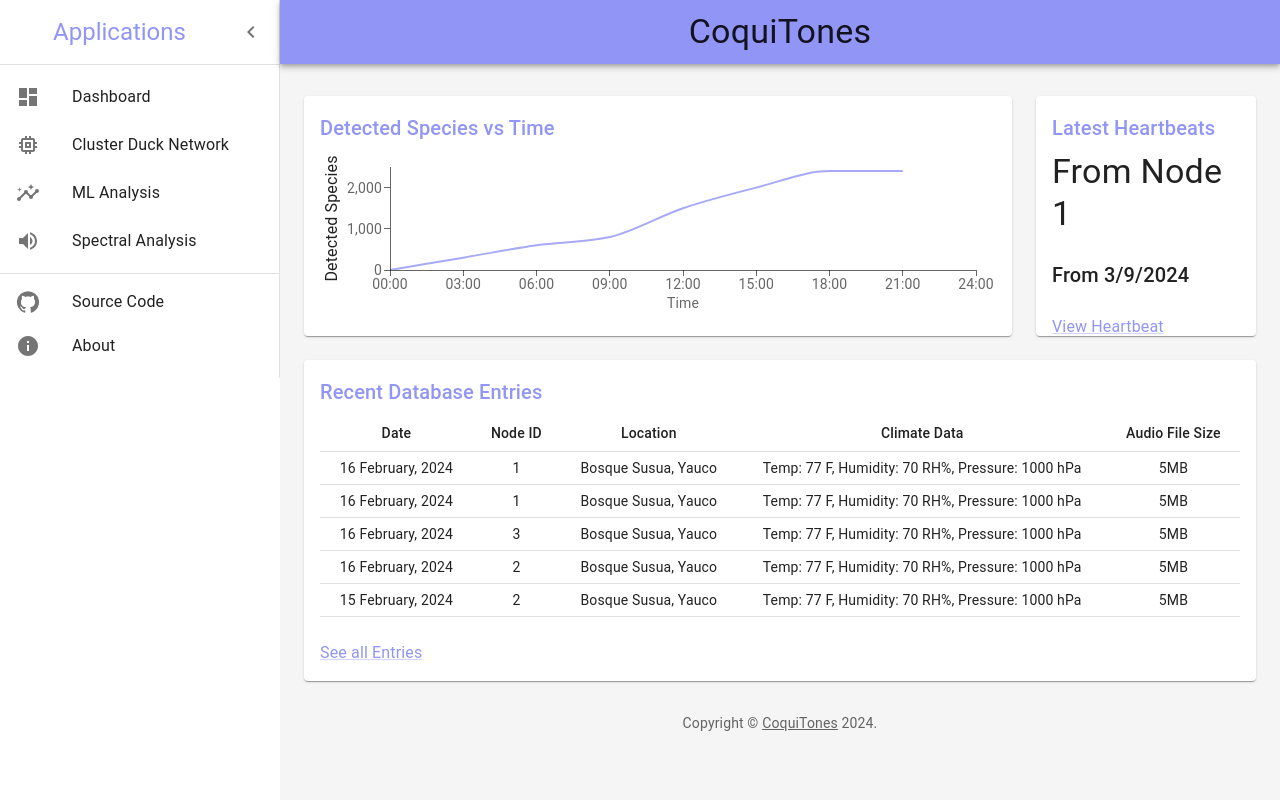
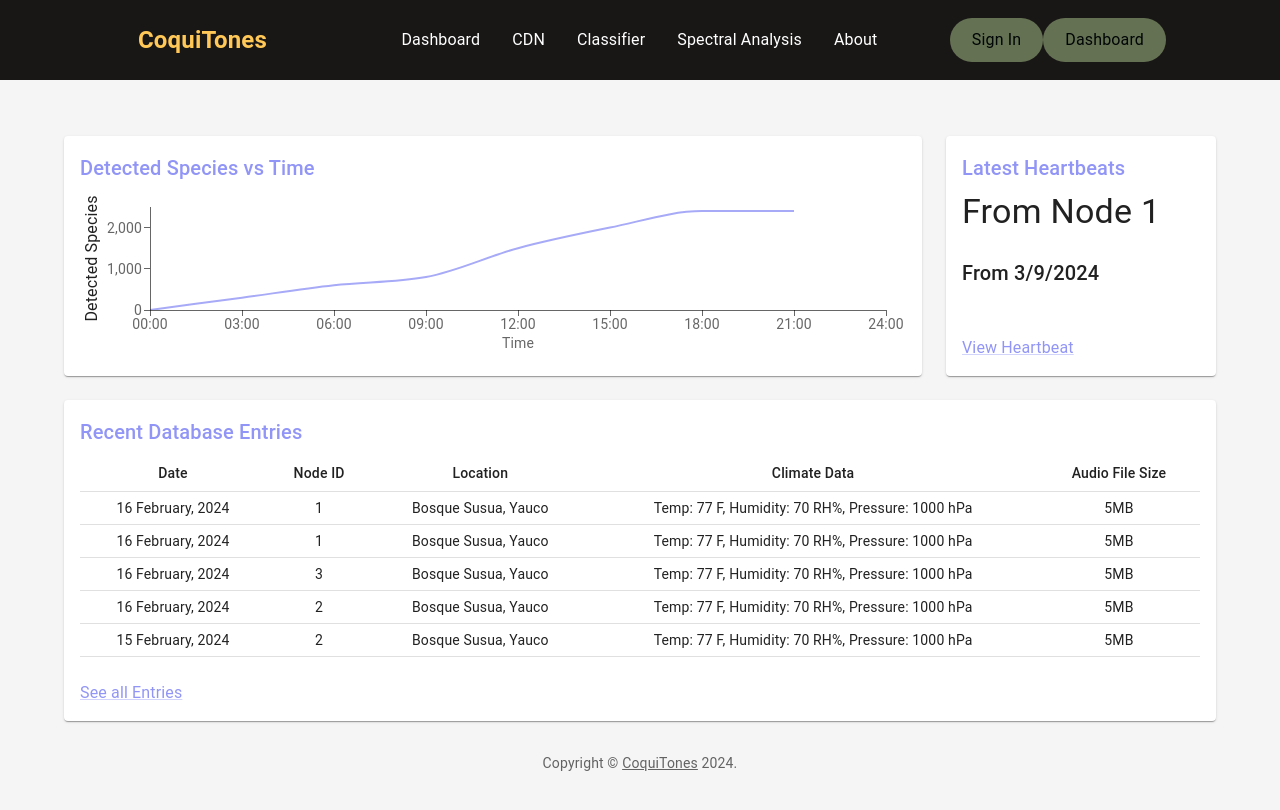
Before and after one commit to AlonsoUriarte14/CoquiTones, a React (Create React App) app in the folder Frontend/: page / in a window 1280 px wide. Shown: the top 810 px of the page. Built offline with nearby package versions, Linux system fonts and the light colour scheme.

Commit message:
Implemented styled Navigation Bar

```diff
--- a/Frontend/package.json
+++ b/Frontend/package.json
@@ -18,9 +18,11 @@
     "react": "^18.2.0",
     "react-audio-player": "^0.17.0",
     "react-dom": "^18.2.0",
+    "react-icons": "^5.0.1",
     "react-plotly.js": "^2.6.0",
     "react-router-dom": "^6.22.2",
     "react-scripts": "5.0.1",
+    "react-scroll": "^1.9.0",
     "web-vitals": "^2.1.4"
   },
   "scripts": {
--- /dev/null
+++ b/Frontend/src/components/shared/Navbar.jsx
@@ -0,0 +1,148 @@
+import React from 'react';
+import { styled } from '@mui/material/styles';
+import { FaBars } from 'react-icons/fa';
+import { Link as LinkRouter } from 'react-router-dom';
+import { Link as LinkScroll } from 'react-scroll';
+
+const Nav = styled('nav')(({ theme }) => ({
+  background: '#191716',
+  height: 80,
+  marginTop: -40,
+  display: 'flex',
+  justifyContent: 'center',
+  alignItems: 'center',
+  fontSize: '1rem',
+  position: 'sticky',
+  top: 0,
+  zIndex: 10,
+  [theme.breakpoints.down('sm')]: {
+    transition: '0.8s all ease',
+  },
+}));
+
+const NavbarContainer = styled('div')({
+  display: 'flex',
+  justifyContent: 'space-between',
+  height: 80,
+  zIndex: 1,
+  width: '100%',
+  padding: '0 24px',
+  maxWidth: 1100,
+});
+
+const NavLogo = styled(LinkRouter)({
+  color: '#ffc857',
+  justifySelf: 'flex-start',
+  cursor: 'pointer',
+  fontSize: '1.5rem',
+  display: 'flex',
+  alignItems: 'center',
+  marginLeft: 24,
+  fontWeight: 'bold',
+  textDecoration: 'none',
+});
+
+const MobileIcon = styled('div')(({ theme }) => ({
+  display: 'none',
+  [theme.breakpoints.down('sm')]: {
+    display: 'block',
+    position: 'absolute',
+    top: 0,
+    right: 0,
+    transform: 'translate(-100%, 60%)',
+    fontSize: '1.8rem',
+    cursor: 'pointer',
+    color: '#657153',
+  },
+}));
+
+const NavMenu = styled('ul')(({ theme }) => ({
+  display: 'flex',
+  alignItems: 'center',
+  listStyle: 'none',
+  textAlign: 'center',
+  marginRight: -22,
+  [theme.breakpoints.down('sm')]: {
+    display: 'none',
+  },
+}));
+
+const NavItem = styled('li')({
+  height: 80,
+});
+
+const NavLinks = styled(LinkScroll)({
+  color: '#fff',
+  display: 'flex',
+  alignItems: 'center',
+  textDecoration: 'none',
+  padding: '0 1rem',
+  height: '100%',
+  cursor: 'pointer',
+  '&.active': {
+    borderBottom: '3px solid #657153',
+  },
+});
+
+const NavBtn = styled('nav')(({ theme }) => ({
+  display: 'flex',
+  alignItems: 'center',
+  [theme.breakpoints.down('sm')]: {
+    display: 'none',
+  },
+}));
+
+const NavBtnLink = styled(LinkRouter)({
+  borderRadius: 50,
+  background: '#657153',
+  whiteSpace: 'nowrap',
+  padding: '10px 22px',
+  color: '#010606',
+  fontSize: 16,
+  outline: 'none',
+  border: 'none',
+  cursor: 'pointer',
+  transition: 'all 0.2s ease-in-out',
+  textDecoration: 'none',
+  '&:hover': {
+    transition: 'all 0.2s ease-in-out',
+    background: '#fff',
+    color: '#010606',
+  },
+});
+
+const Navbar = ({ toggle }) => {
+  return (
+    <Nav>
+      <NavbarContainer>
+        <NavLogo to='/'>CoquiTones</NavLogo>
+        <MobileIcon onClick={toggle}>
+          <FaBars />
+        </MobileIcon>
+        <NavMenu>
+          <NavItem>
+            <NavLinks to='dashboard'>Dashboard</NavLinks>
+          </NavItem>
+          <NavItem>
+            <NavLinks to='cdn'>CDN</NavLinks>
+          </NavItem>
+          <NavItem>
+            <NavLinks to='classifier'>Classifier</NavLinks>
+          </NavItem>
+          <NavItem>
+            <NavLinks to='spectralAnalysis'>Spectral Analysis</NavLinks>
+          </NavItem>
+          <NavItem>
+            <NavLinks to='about'>About</NavLinks>
+          </NavItem>
+        </NavMenu>
+        <NavBtn>
+          <NavBtnLink to="/signin">Sign In</NavBtnLink>
+          <NavBtnLink to="/dashboard">Dashboard</NavBtnLink>
+        </NavBtn>
+      </NavbarContainer>
+    </Nav>
+  );
+}
+
+export default Navbar;
--- a/Frontend/src/pages/About.jsx
+++ b/Frontend/src/pages/About.jsx
@@ -14,6 +14,7 @@ import RolandoPic from '../components/images/RolandoRiosPFP.jpeg'
 import BarAndNav from "../components/shared/BarAndNav";
 import theme from "../components/shared/Theme"
 import FileUpload from "../components/shared/FileUpload";
+import Navbar from "../components/shared/Navbar";
 
 const studentList = [{name: "Diego A. Santiago Uriarte", image: DiegoPic, bio: "Software Engineer Student" },
                      {name: "Edwin J. Camuy Medina", image: EdwinPic, bio: 'Software Engineer Student' },
@@ -23,9 +24,10 @@ const About = () => {
 
     return (
         <ThemeProvider theme={theme}>
+            <Navbar />
             <Box sx={{ display: 'flex' }} >
                 <CssBaseline />
-                <BarAndNav />
+
                 <Box
                     component="main"
                     sx={{
--- a/Frontend/src/pages/Dashboard.jsx
+++ b/Frontend/src/pages/Dashboard.jsx
@@ -13,9 +13,8 @@ import Link from '@mui/material/Link';
 import Chart from '../components/dashboard/Chart';
 import Heartbeats from '../components/dashboard/Deposits';
 import RecentEntries from '../components/dashboard/Orders';
+import Navbar from '../components/shared/Navbar';
 
-
-import BarAndNav from '../components/shared/BarAndNav';
 import theme from '../components/shared/Theme'
 function Copyright(props) {
 	return (
@@ -44,9 +43,9 @@ export default function Dashboard() {
 
 	return (
 		<ThemeProvider theme={theme}>
+			<Navbar />
 			<Box sx={{ display: 'flex' }}>
 				<CssBaseline />
-				<BarAndNav />
 				<Box
 					component="main"
 					sx={{
```
Also changed, not shown: 1 other file (tests, documents, lock files or other folders).
